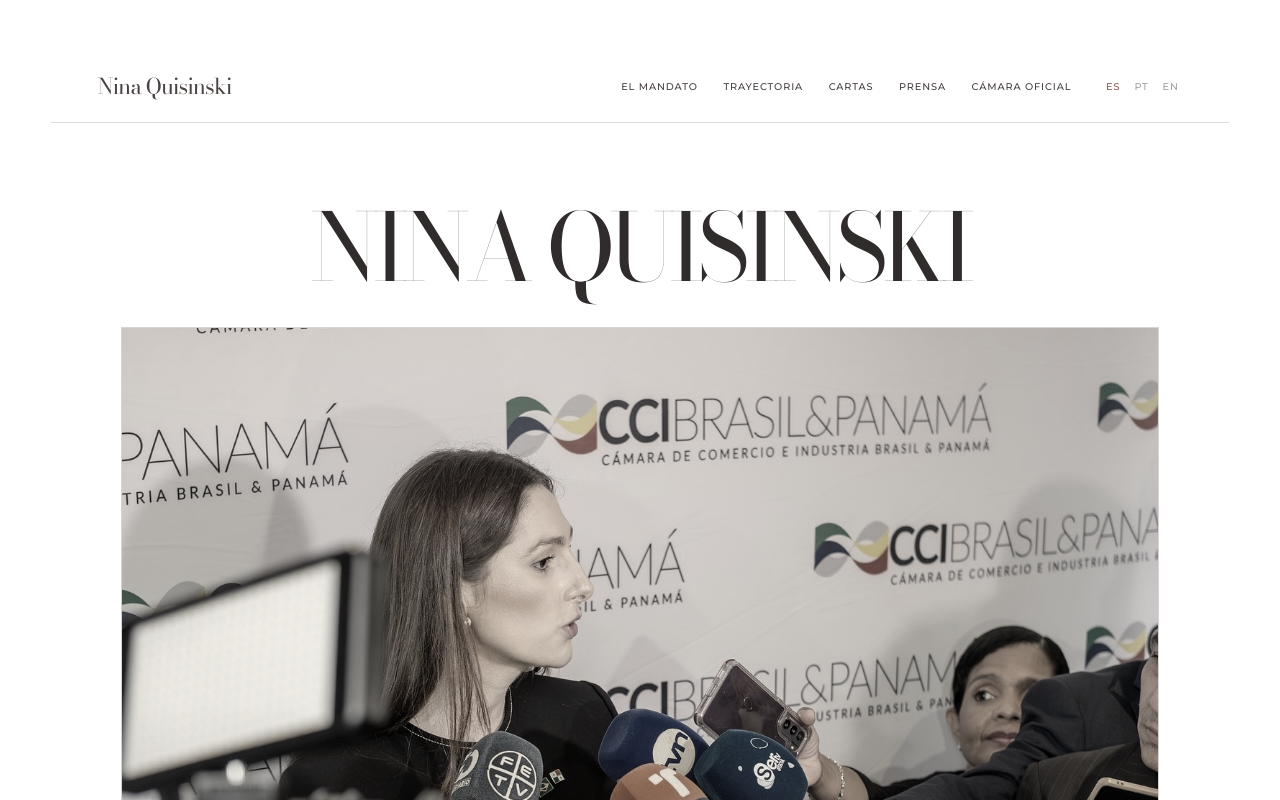
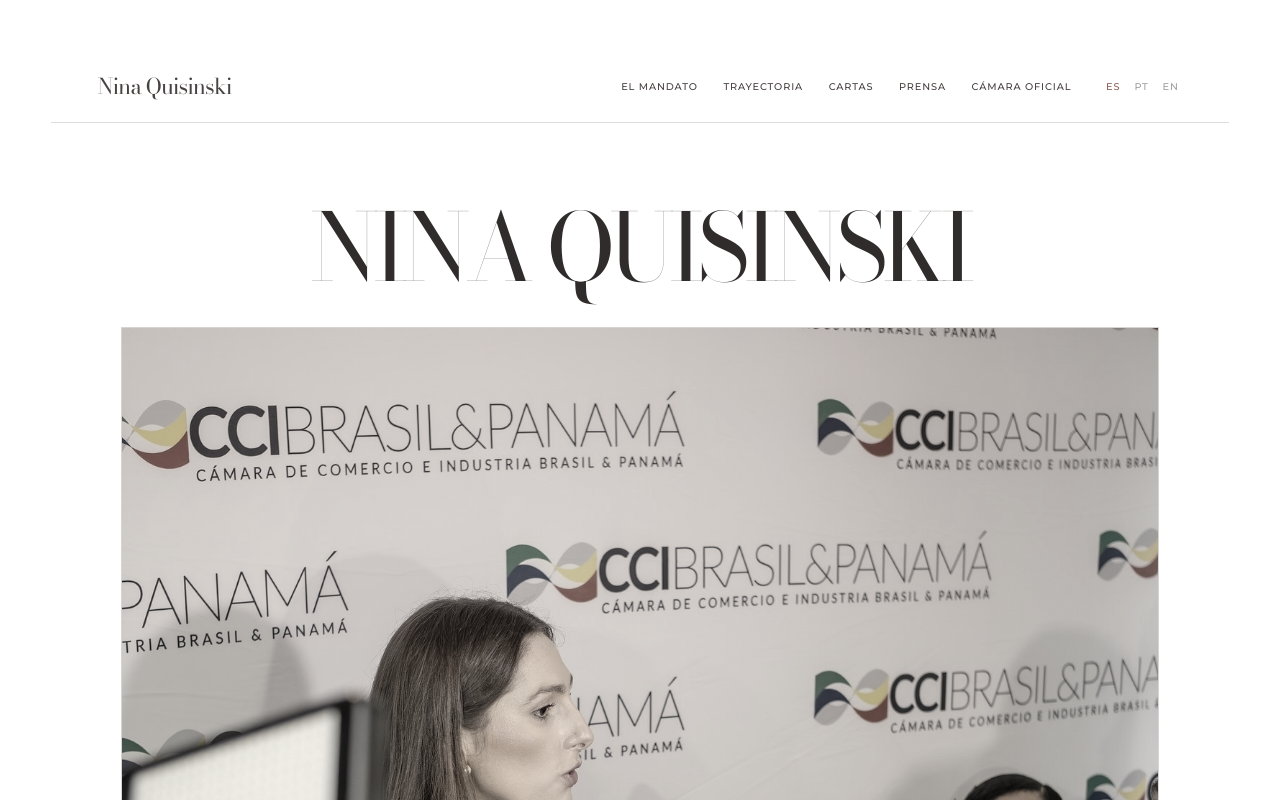
Before and after one commit to nquisinski1/Chairwoman, a Next.js app: page / in a window 1280 px wide. Shown: the top 800 px of the page. Built offline with nearby package versions, Linux system fonts and the light colour scheme.

Commit message:
show full Chairwoman hero photograph

```diff
--- a/app/globals.css
+++ b/app/globals.css
@@ -2295,3 +2295,18 @@ summary:focus-visible {
   }
   .ne-mobile-languages a[aria-current="page"] { color: var(--ne-copper); }
 }
+
+/* Chairwoman hero — preserve the complete documentary photograph. */
+.ne-hero-main {
+  min-height: 0;
+  aspect-ratio: 1440 / 1349;
+  background: var(--ne-white);
+}
+.ne-hero-main img {
+  object-fit: contain;
+  object-position: center;
+}
+
+@media (max-width: 760px) {
+  .ne-hero-main { min-height: 0; }
+}
```
Also changed, not shown: 1 other file (tests, documents, lock files or other folders).
